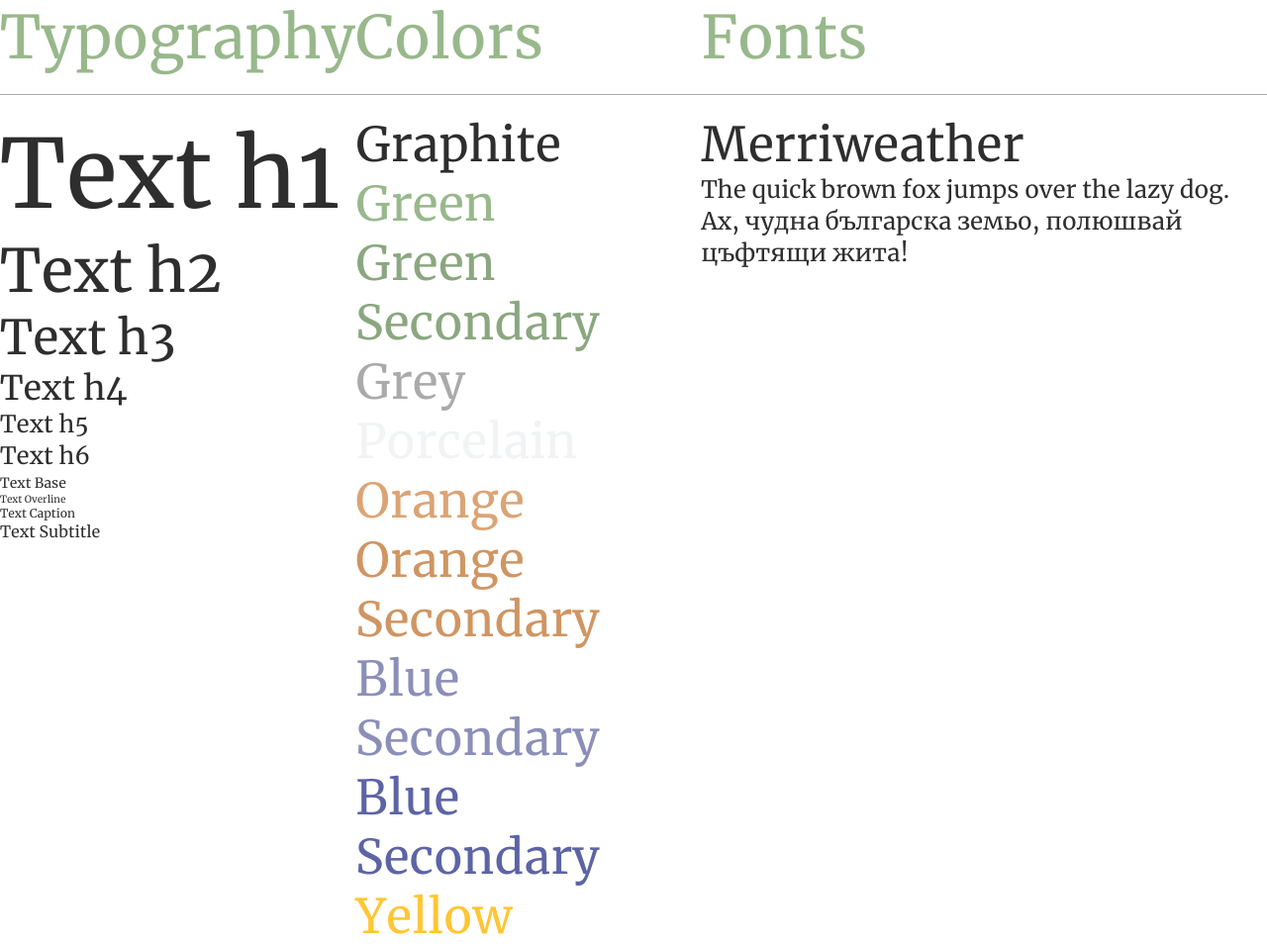
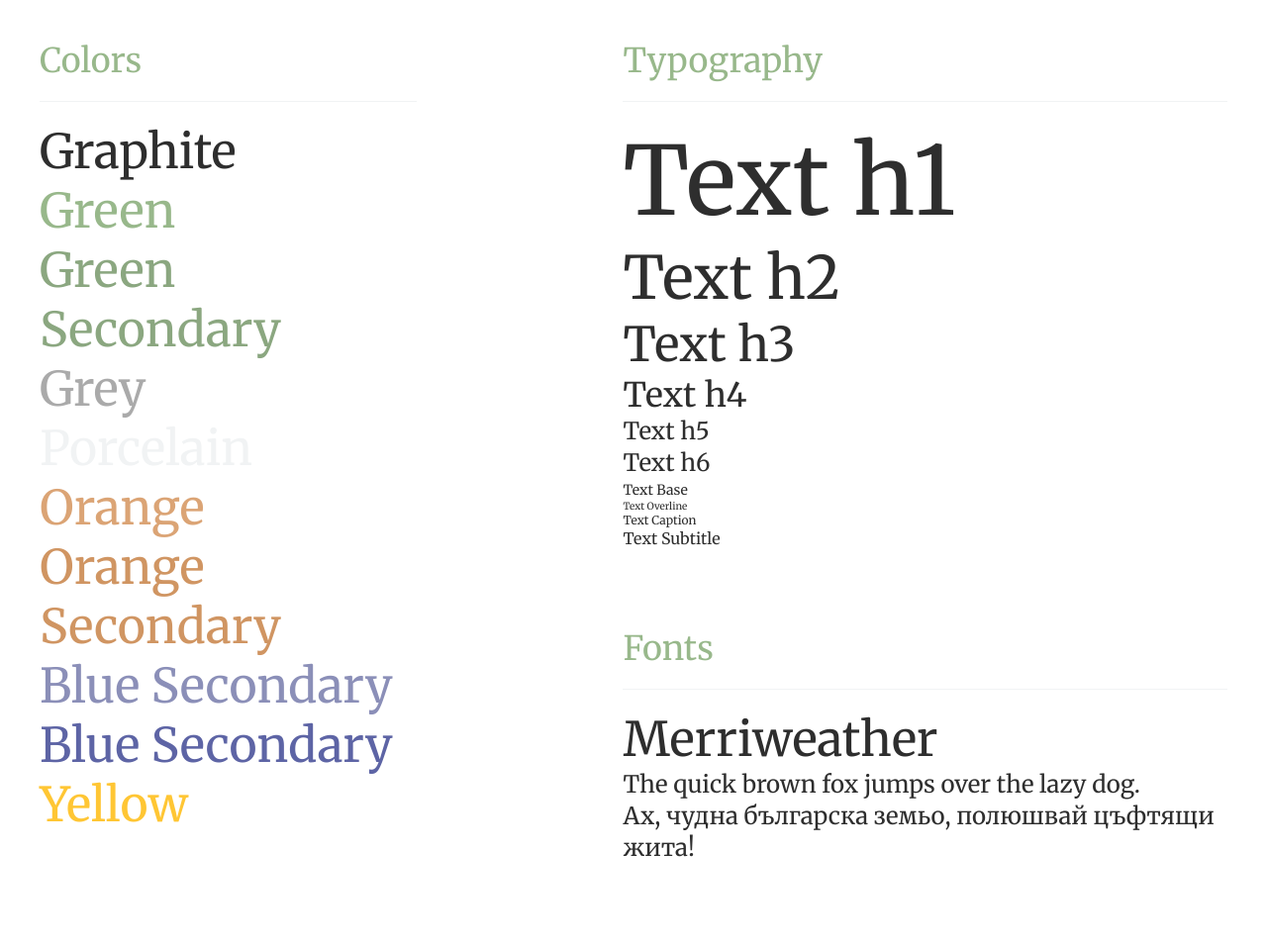
Before and after one commit to simplysuperb-dev/ui-kit, a website: page docs/index.html in a window 1280 px wide. Shown: the whole page at 99% size. After the commit the page ends 913 px from the top, so only its background shows below. Drawn offline with Linux system fonts and the light colour scheme; files whose address does not match are found by name.

Commit message:
fix: load fonts via cdn

```diff
--- a/docs/index.html
+++ b/docs/index.html
@@ -9,25 +9,11 @@
     <link rel="stylesheet" href="./style.css">
 </head>
 
-<body class="font-merriweather text-graphite">
-    <div class="desktop:flex justify-between">
-        <div class="flex-grow-0 flex-shrink-1 my-5 desktop:my-0">
-            <p class="text-h2 text-green">Typography</p>
-            <hr class="border-grey my-5">
-            <p class="text-h1">Text h1</p>
-            <p class="text-h2">Text h2</p>
-            <p class="text-h3">Text h3</p>
-            <p class="text-h4">Text h4</p>
-            <p class="text-h5">Text h5</p>
-            <p class="text-h6">Text h6</p>
-            <p class="text-base">Text Base</p>
-            <p class="text-overline">Text Overline</p>
-            <p class="text-caption">Text Caption</p>
-            <p class="text-subtitle">Text Subtitle</p>
-        </div>
-        <div class="flex-grow-0 flex-shrink-1 my-5 desktop:my-0">
-            <p class="text-h2 text-green">Colors</p>
-            <hr class="border-grey my-5">
+<body class="font-merriweather text-graphite desktop:p-10">
+    <div class="desktop:flex desktop:space-x-52">
+        <div class="my-5 desktop:my-0 ">
+            <p class="text-h4 text-green">Colors</p>
+            <hr class="border-porcelain my-5">
             <p class="text-h3 text-graphite">Graphite</p>
             <p class="text-h3 text-green">Green</p>
             <p class="text-h3 text-green-secondary">Green Secondary</p>
@@ -39,9 +25,22 @@
             <p class="text-h3 text-blue-secondary">Blue Secondary</p>
             <p class="text-h3 text-yellow">Yellow</p>
         </div>
-        <div class="flex-grow-0 flex-shrink-1 my-5 desktop:my-0">
-            <p class="text-h2 text-green">Fonts</p>
-            <hr class="border-grey my-5">
+
+        <div class="my-5 desktop:my-0">
+            <p class="text-h4 text-green">Typography</p>
+            <hr class="border-porcelain my-5">
+            <p class="text-h1">Text h1</p>
+            <p class="text-h2">Text h2</p>
+            <p class="text-h3">Text h3</p>
+            <p class="text-h4">Text h4</p>
+            <p class="text-h5">Text h5</p>
+            <p class="text-h6">Text h6</p>
+            <p class="text-base">Text Base</p>
+            <p class="text-overline">Text Overline</p>
+            <p class="text-caption">Text Caption</p>
+            <p class="text-subtitle">Text Subtitle</p>
+            <p class="text-h4 text-green mt-20">Fonts</p>
+            <hr class="border-porcelain my-5">
             <p class="text-h3 font-merriweather">Merriweather</p>
             <p class="text-h5 font-merriweather">The quick brown fox jumps over the lazy dog.</p>
             <p class="text-h5 font-merriweather">Ах, чудна българска земьо, полюшвай цъфтящи жита!</p>
--- a/package.json
+++ b/package.json
@@ -4,6 +4,8 @@
   "description": "A Tailwind CSS plugin for applying styles based on the SSB.'s design system.",
   "main": "src/main.js",
   "scripts": {
+    "css:dev": "npx tailwindcss -i src/style.css -o docs/style.css --watch",
+    "start:dev": "live-server --open=docs/",
     "test": "echo \"Error: no test specified\" && exit 1"
   },
   "repository": {
@@ -24,6 +26,7 @@
   },
   "homepage": "https://github.com/simplysuperb-dev/ui-kit#readme",
   "devDependencies": {
+    "live-server": "^1.2.1",
     "tailwindcss": "^3.0.9"
   }
 }
--- a/src/fontFamily.js
+++ b/src/fontFamily.js
@@ -1,5 +1,5 @@
 let fontFamily = {
-    merriweather: 'Merriweather, serif'
+    merriweather: ['Merriweather', 'serif'],
 };
 
 module.exports = fontFamily;
--- a/src/style.css
+++ b/src/style.css
@@ -1,23 +1,5 @@
+@import url('https://fonts.googleapis.com/css2?family=Merriweather:ital,wght@0,400;0,700;1,400&display=swap');
+
 @tailwind base;
 @tailwind components;
 @tailwind utilities;
-@layer base {
-    @font-face {
-        font-family: 'Merriweather';
-        font-style: normal;
-        font-weight: 400;
-        src: local(''), url('./fonts/merriweather-v28-latin_cyrillic-regular.woff2') format('woff2'), url('./fonts/merriweather-v28-latin_cyrillic-regular.woff') format('woff');
-    }
-    @font-face {
-        font-family: 'Merriweather';
-        font-style: normal;
-        font-weight: 700;
-        src: local(''), url('./fonts/merriweather-v28-latin_cyrillic-700.woff2') format('woff2'), url('./fonts/merriweather-v28-latin_cyrillic-700.woff') format('woff');
-    }
-    @font-face {
-        font-family: 'Merriweather';
-        font-style: normal;
-        font-weight: 900;
-        src: local(''), url('./fonts/merriweather-v28-latin_cyrillic-900.woff2') format('woff2'), url('./fonts/merriweather-v28-latin_cyrillic-900.woff') format('woff');
-    }
-}
--- a/tailwind.config.js
+++ b/tailwind.config.js
@@ -2,7 +2,7 @@
 
 module.exports = {
     mode: 'jit',
-    content: ["./dist/**/*.{html,js}"],
+    content: ["./docs/**/*.{html,js}"],
     plugins: [
         uiKit
     ],
```
Also changed, not shown: README.md, docs/style.css, src/fonts/merriweather-v28-latin_cyrillic-700.woff (deleted), src/fonts/merriweather-v28-latin_cyrillic-700.woff2 (deleted), src/fonts/merriweather-v28-latin_cyrillic-900.woff (deleted), src/fonts/merriweather-v28-latin_cyrillic-900.woff2 (deleted), src/fonts/merriweather-v28-latin_cyrillic-regular.woff (deleted), src/fonts/merriweather-v28-latin_cyrillic-regular.woff2 (deleted), 1 other file.
